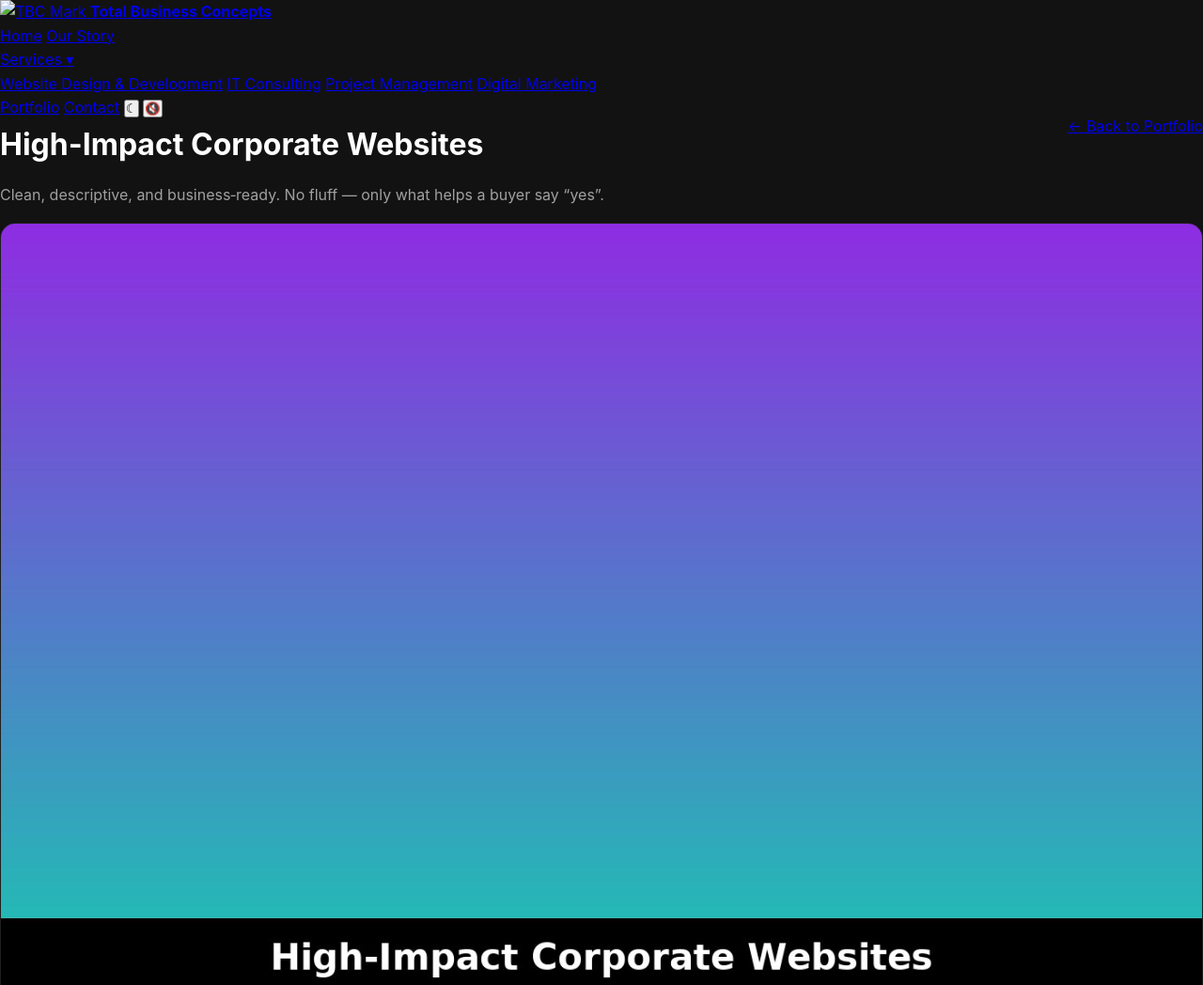
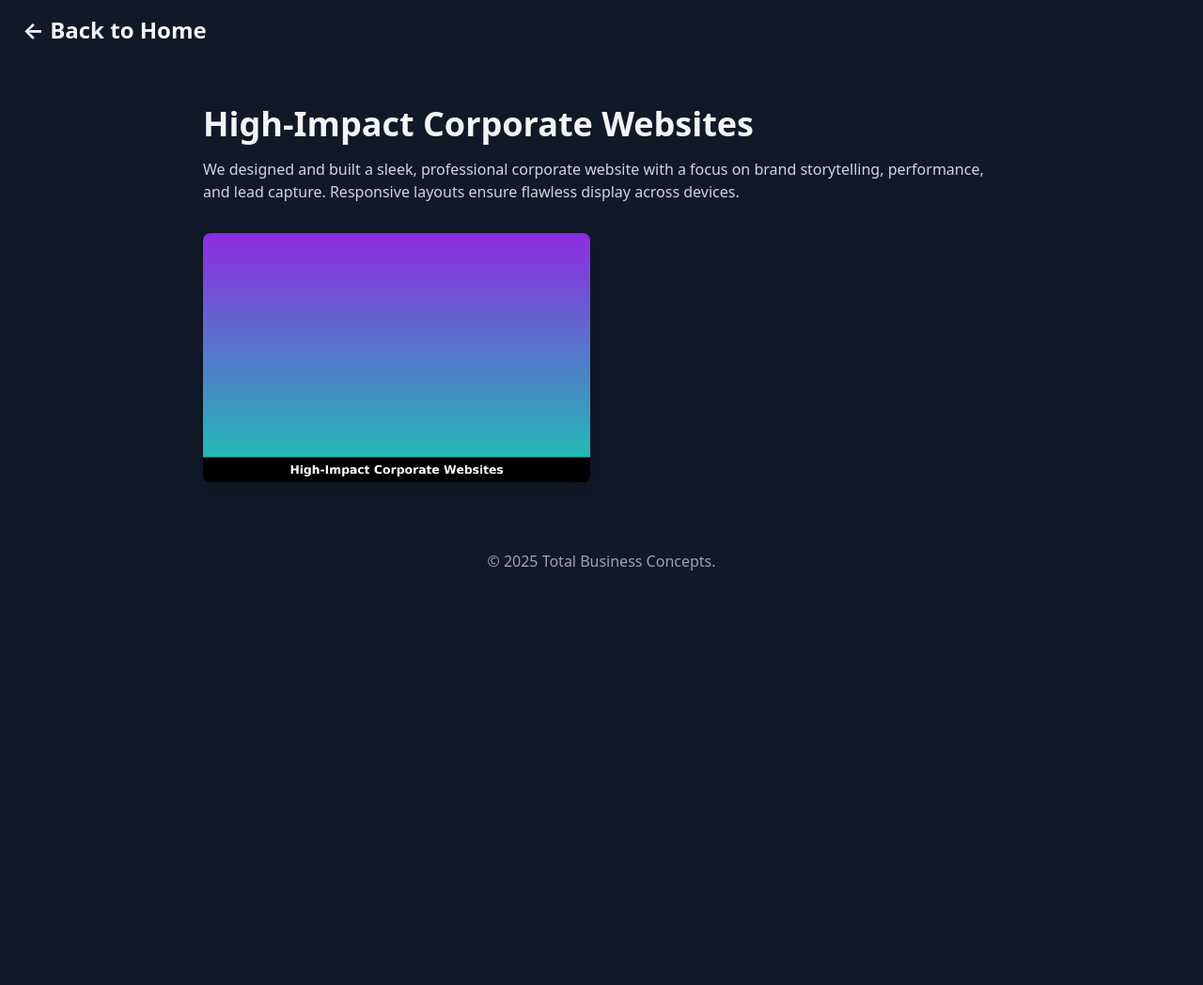
Before and after one commit to TBC-tec/tbc-website, a plain HTML site: page portfolio/project1.html in a window 1280 px wide. Shown: the top 1048 px of the page at 94% size. After the commit the page ends 800 px from the top, so only its background shows below. Drawn offline with nearby package versions, Linux system fonts and the light colour scheme; files that its build step writes are made by us from their sources.

Commit message:
Update project1.html

```diff
--- a/portfolio/project1.html
+++ b/portfolio/project1.html
@@ -1,62 +1,59 @@
-<!doctype html><html lang="en"><head>
-<meta charset="utf-8"/><meta name="viewport" content="width=device-width, initial-scale=1"/>
-<title>High-Impact Corporate Websites • Total Business Concepts</title>
-<link rel="preload" href="assets/css/main.css?v=1" as="style"/>
-<link rel="stylesheet" href="assets/css/main.css?v=1"/>
-</head><body>
+<!DOCTYPE html>
+<html lang="en">
+<head>
+  <meta charset="UTF-8" />
+  <meta name="viewport" content="width=device-width, initial-scale=1.0"/>
+  <title>High-Impact Corporate Websites | TBC</title>
 
-  <nav class="nav">
-    <div class="nav-inner">
-      <a class="brand" href="index.html" aria-label="TBC Home">
-        <img src="assets/images/tbc-mark.svg" alt="TBC Mark"/>
-        <strong>Total Business Concepts</strong>
-      </a>
-      <div class="nav-links">
-        <a class="button" href="index.html">Home</a>
-        <a class="button" href="about.html">Our Story</a>
-        <div class="dropdown">
-          <a class="button" href="services.html">Services ▾</a>
-          <div class="dropdown-menu" role="menu">
-            <a href="services/website-design.html">Website Design & Development</a>
-            <a href="services/it-consulting.html">IT Consulting</a>
-            <a href="services/project-management.html">Project Management</a>
-            <a href="services/digital-marketing.html">Digital Marketing</a>
-          </div>
-        </div>
-        <a class="button" href="portfolio/index.html">Portfolio</a>
-        <a class="button" href="contact.html">Contact</a>
-        <button class="toggle" id="themeToggle" title="Toggle theme">☾</button>
-        <button class="toggle" id="musicToggle" title="Toggle music">🔇</button>
-      </div>
-    </div>
+  <!-- Tailwind CSS -->
+  <link
+    href="https://cdnjs.cloudflare.com/ajax/libs/tailwindcss/2.2.19/tailwind.min.css"
+    rel="stylesheet"
+  />
+
+  <!-- Lightbox2 CSS -->
+  <link
+    href="https://cdnjs.cloudflare.com/ajax/libs/lightbox2/2.11.3/css/lightbox.min.css"
+    rel="stylesheet"
+  />
+</head>
+<body class="bg-gray-900 text-gray-100 antialiased">
+
+  <nav class="flex items-center justify-between px-6 py-4">
+    <a href="../index.html" class="text-2xl font-bold">← Back to Home</a>
   </nav>
 
+  <main class="max-w-4xl mx-auto px-6 py-12">
+    <h1 class="text-4xl font-bold mb-4">
+      High-Impact Corporate Websites
+    </h1>
+    <p class="text-gray-300 mb-8">
+      We designed and built a sleek, professional corporate website with a focus on brand storytelling,
+      performance, and lead capture. Responsive layouts ensure flawless display across devices.
+    </p>
 
-      <section class="section">
-        <a class="button" href="index.html" style="float:right; margin-top:-6px">← Back to Portfolio</a>
-        <h2>High-Impact Corporate Websites</h2>
-        <p class="lead">Clean, descriptive, and business‑ready. No fluff — only what helps a buyer say “yes”.</p>
-        <div class="grid cols-3"><div class="card" style="grid-column: span 2"><img src="../assets/images/project1.jpg" alt="High-Impact Corporate Websites" style="width:100%; border-radius:16px; border:1px solid rgba(255,255,255,.06)"/></div><div class="card"><h3>Overview</h3><p>Modern, responsive design with streamlined user flows and lead capture.</p><ul><li>Modern, responsive design with streamlined user flows and lead capture.</li><li>Optimized for speed, SEO, and accessibility — because performance converts.</li><li>Secure integrations and clean admin tools for easy day‑to‑day operations.</li></ul></div></div>
-      </section>
+    <div class="grid grid-cols-1 sm:grid-cols-2 gap-6">
+      <a
+        href="../assets/images/project1.jpg"
+        data-lightbox="gallery"
+        class="block rounded-lg overflow-hidden shadow-lg"
+      >
+        <img
+          src="../assets/images/project1.jpg"
+          alt="Full-screen view of corporate homepage"
+          class="w-full object-cover"
+        />
+      </a>
+      <!-- Optional: add more gallery shots here -->
+    </div>
+  </main>
 
+  <footer class="py-6 text-center text-gray-400">
+    © 2025 Total Business Concepts.
+  </footer>
 
-  <footer>
-    <div class="footer-inner">
-      <div style="display:flex; align-items:center; gap:10px;">
-        <img src="assets/images/tbc-mark.svg" width="22" height="22" alt="TBC"/>
-        <span>© 2025 Total Business Concepts</span>
-      </div>
-      <div class="footer-right">
-        <img src="assets/images/flame.gif?v=1" alt="" style="height:26px; width:auto; opacity:.85"/>
-      </div>
-    </div>
-  </footer>
-  <div class="scroll-arrows">
-    <button id="toTop" aria-label="Scroll to top">↑</button>
-    <button id="toBottom" aria-label="Scroll to bottom">↓</button>
-  </div>
-  <audio id="bgMusic" src="assets/music/ambient.wav" loop playsinline></audio>
-  <div class="lightbox" aria-hidden="true"><img alt=""/></div>
-  <script src="assets/js/main.js?v=1"></script>
-
-</body></html>
+  <script
+    src="https://cdnjs.cloudflare.com/ajax/libs/lightbox2/2.11.3/js/lightbox.min.js"
+  ></script>
+</body>
+</html>
```
